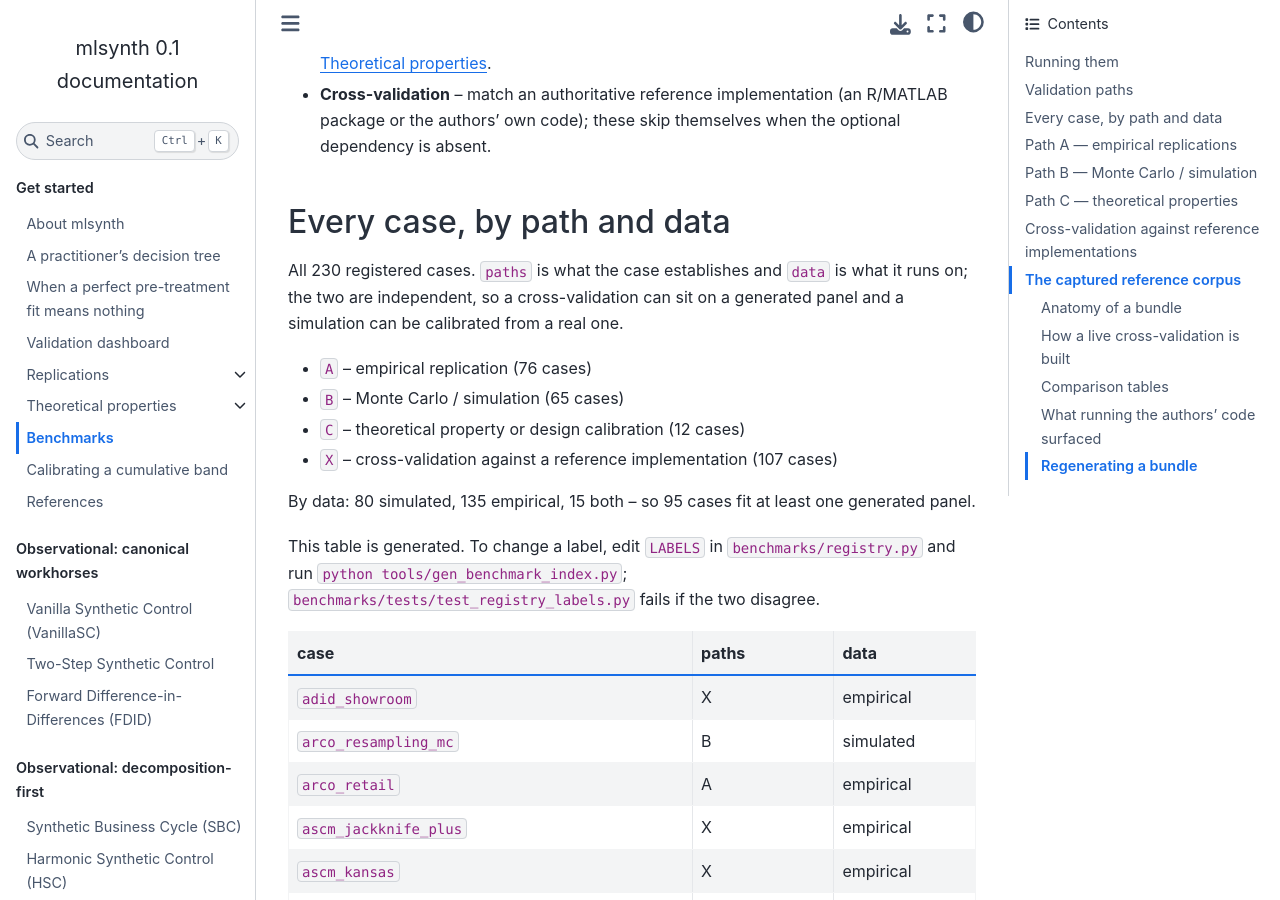
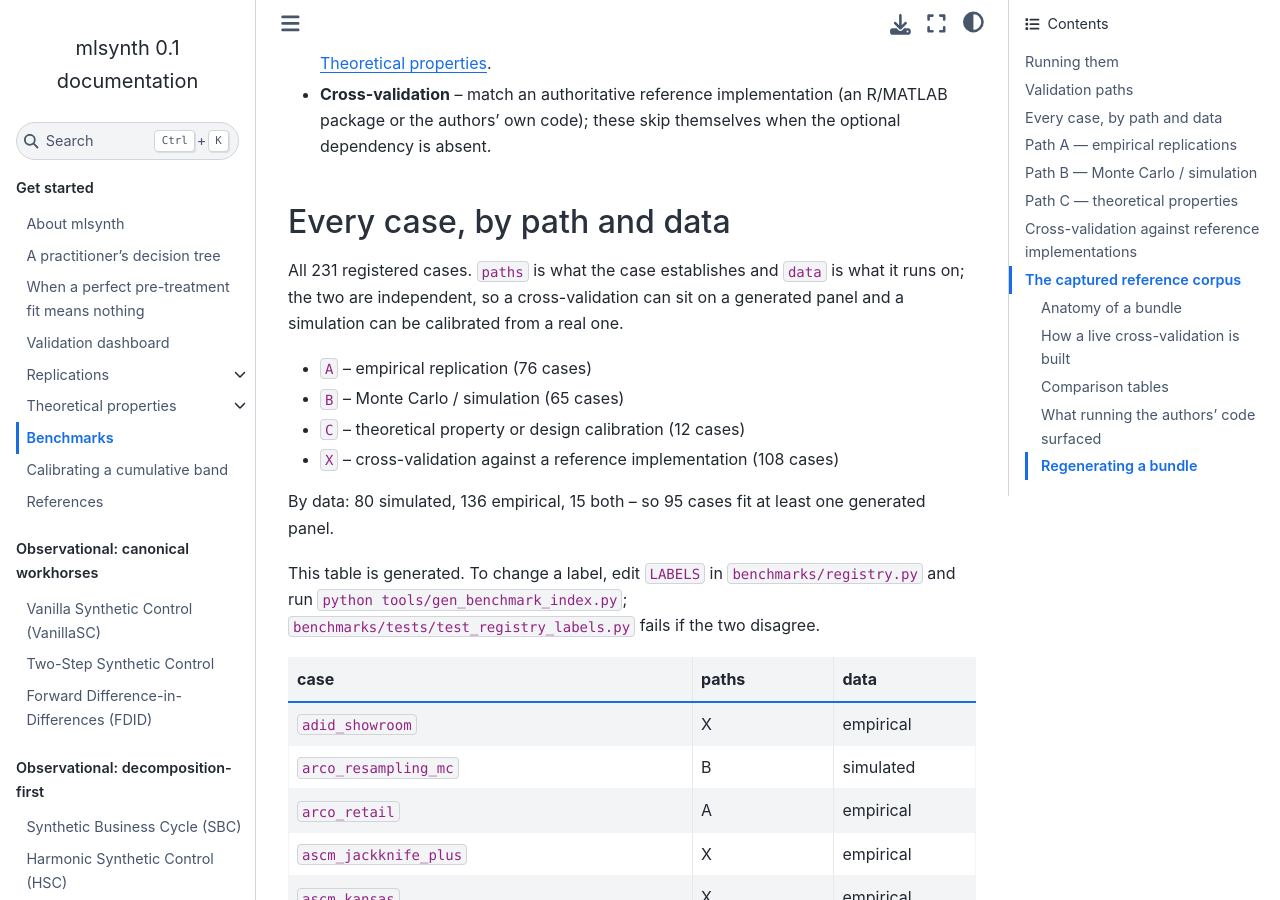
Before and after one commit to jgreathouse9/mlsynth, a Sphinx documentation site: the page built from docs/benchmarks.rst, in a window 1280 px wide and 900 px high, scrolled down 831 px. Built offline with Sphinx 7.4.7 and the Sphinx Book theme 1.1.4, drawn with Linux system fonts in a browser that asks for light colours; pages that are not in the unit, such as notebooks, are missing from menus.

Commit message:
benchmarks: refresh the case index after the rebase
Co-Authored-By: Claude Opus 5 <noreply@anthropic.com>
Claude-Session: https://claude.ai/code/session_01GT9juWkWXQDd98vJC4mqj3

```diff
--- a/docs/benchmarks.rst
+++ b/docs/benchmarks.rst
@@ -47,7 +47,7 @@ Validation paths
 Every case, by path and data
 ----------------------------
 
-All 230 registered cases. ``paths`` is what the case
+All 231 registered cases. ``paths`` is what the case
 establishes and ``data`` is what it runs on; the two are independent, so
 a cross-validation can sit on a generated panel and a simulation can be
 calibrated from a real one.
@@ -55,9 +55,9 @@ calibrated from a real one.
 * ``A`` -- empirical replication (76 cases)
 * ``B`` -- Monte Carlo / simulation (65 cases)
 * ``C`` -- theoretical property or design calibration (12 cases)
-* ``X`` -- cross-validation against a reference implementation (107 cases)
+* ``X`` -- cross-validation against a reference implementation (108 cases)
 
-By data: 80 simulated, 135 empirical, 15 both -- so 95 cases fit at least one generated panel.
+By data: 80 simulated, 136 empirical, 15 both -- so 95 cases fit at least one generated panel.
 
 This table is generated. To change a label, edit ``LABELS`` in
 ``benchmarks/registry.py`` and run ``python tools/gen_benchmark_index.py``;
```
